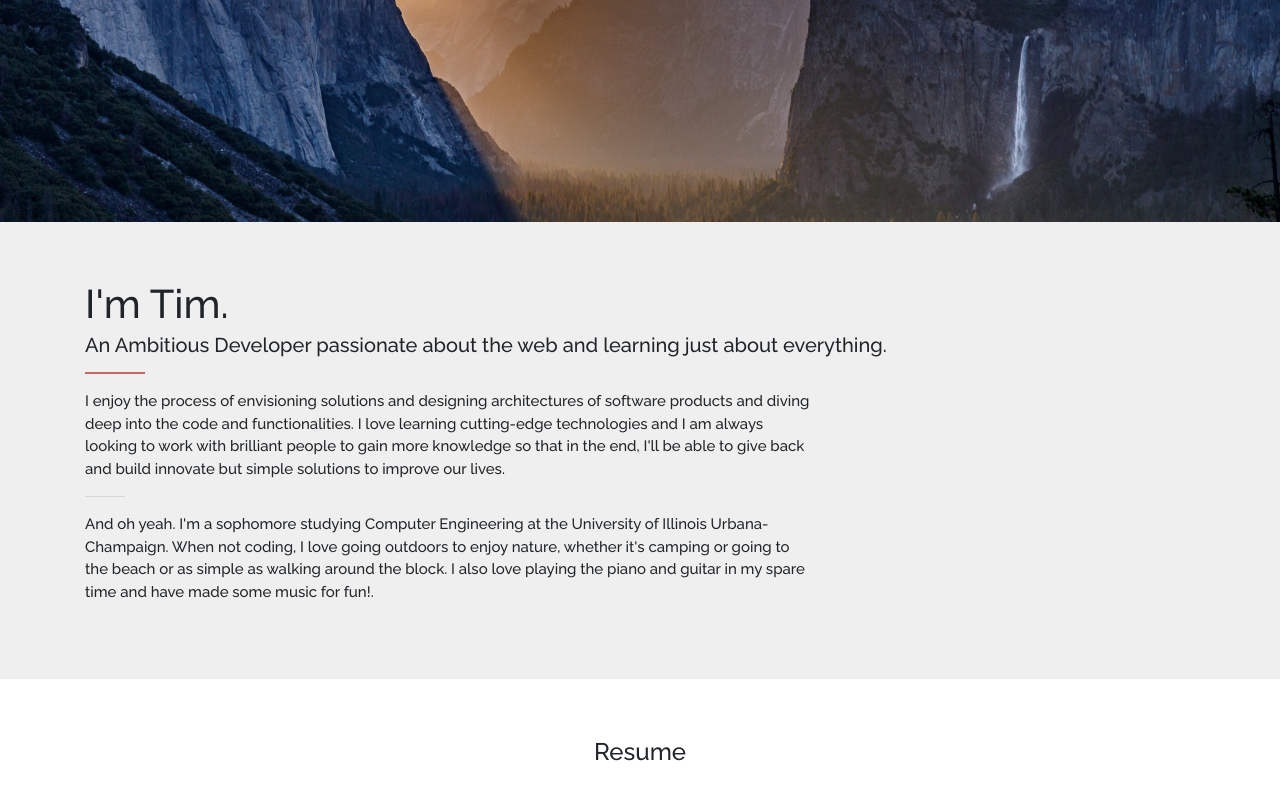
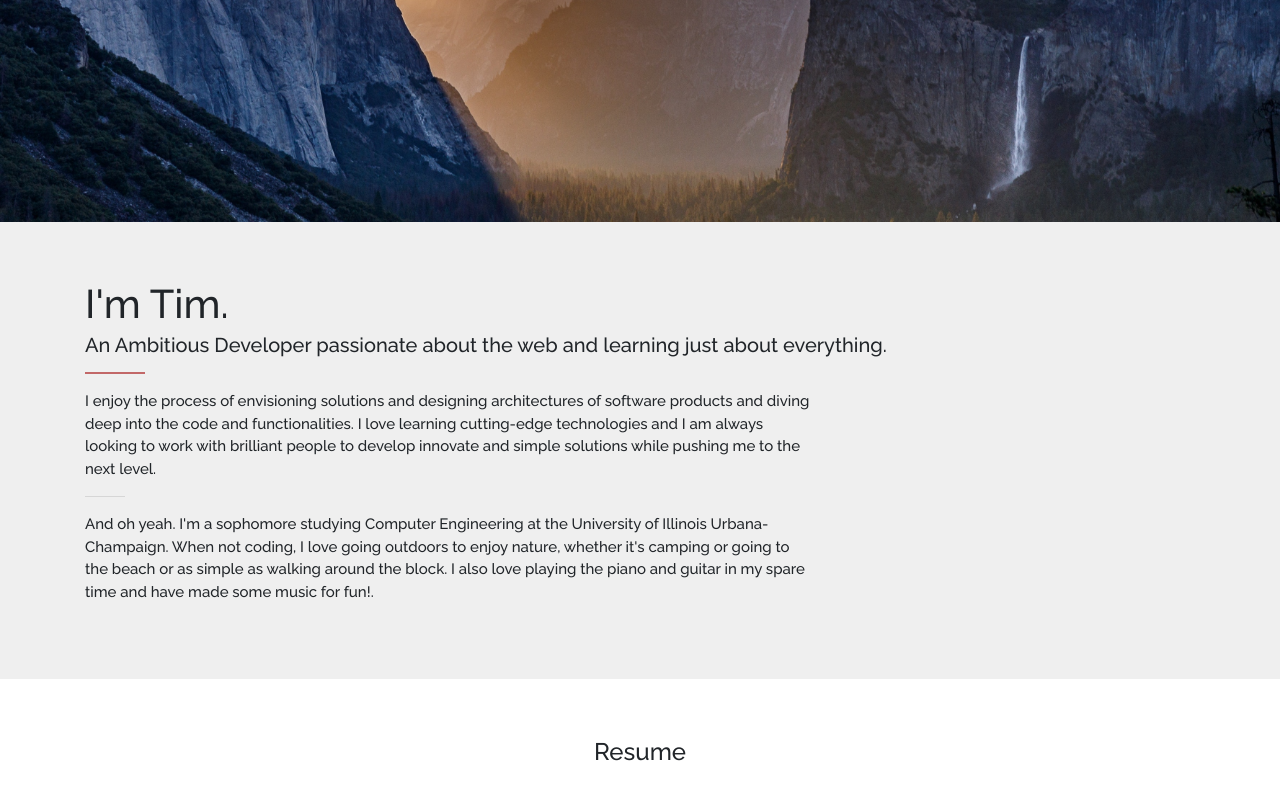
Before and after one commit to tko22/old.timothyko.org, a React (Create React App) app in the folder frontend/: page / in a window 1280 px wide. Shown: the part 464-1264 px from the top of the page. Built offline with nearby package versions, Linux system fonts and the light colour scheme.

Commit message:
added resume.pdf

```diff
--- a/frontend/src/components/AboutMe.js
+++ b/frontend/src/components/AboutMe.js
@@ -18,8 +18,8 @@ class AboutMe extends Component {
                             <div className="col-md-8">
                                 <p>I enjoy the process of envisioning solutions and designing architectures of software products
                                     and diving deep into the code and functionalities. I love learning cutting-edge technologies and
-                                    I am always looking to work with brilliant people to gain more knowledge so that in the end,
-                                    I'll be able to give back and build innovate but simple solutions to improve our lives.
+                                    I am always looking to work with brilliant people to develop innovate and simple solutions
+                                    while pushing me to the next level.
                                     <hr width="40" style={{marginLeft:0}}/>
                                     And oh yeah. I'm a sophomore studying Computer Engineering at the University of Illinois Urbana-Champaign.
                                     When not coding, I love going outdoors to enjoy nature, whether it's
```
Also changed, not shown: 1 other file (tests, documents, lock files or other folders).
